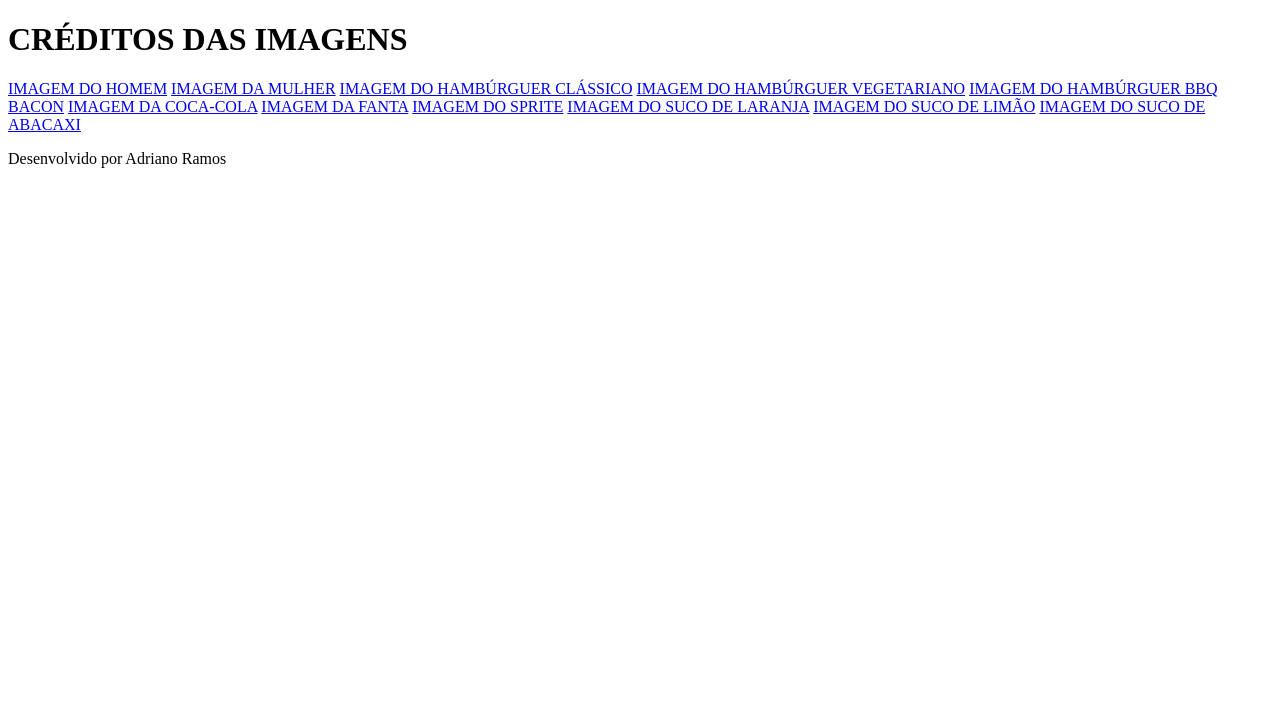
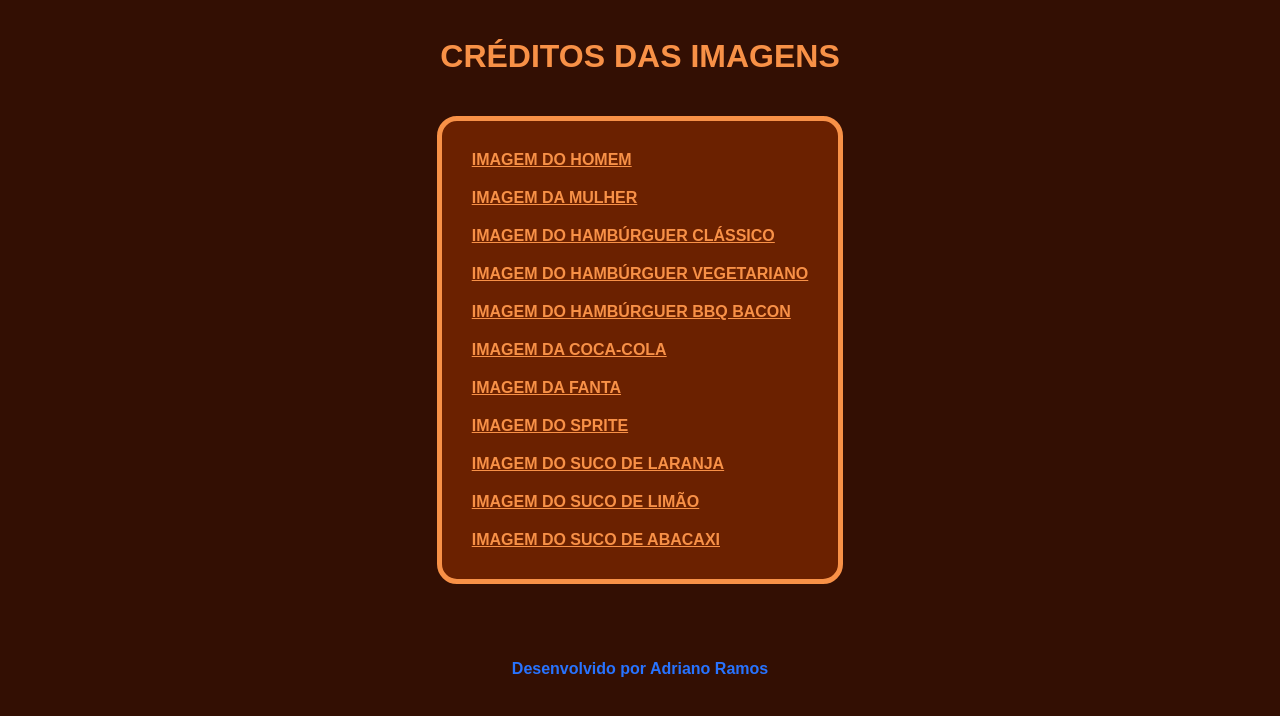
Before and after one commit to adri-ramos25/hamburgueria, a plain HTML site: page credits.html in a window 1280 px wide. Drawn offline with Linux system fonts and the light colour scheme; the site is published under a folder, as on GitHub Pages, so addresses that start at the root find nothing.

Commit message:
Update credits.html

```diff
--- a/credits.html
+++ b/credits.html
@@ -4,9 +4,9 @@
     <meta charset="UTF-8">
     <meta name="viewport" content="width=device-width, initial-scale=1.0">
     <meta http-equiv="X-UA-Compatible" content="ie=edge">
-    <link rel="stylesheet" href="/src/css/credits.css">
-    <link rel="stylesheet" href="/src/css/responsive.css">
-    <link rel="icon" href="/src/images/burguer-joint-icon.png">
+    <link rel="stylesheet" href="src/css/credits.css">
+    <link rel="stylesheet" href="src/css/responsive.css">
+    <link rel="icon" href="src/images/burguer-joint-icon.png">
     <title>CRÉDITOS DAS IMAGENS</title>
 </head>
 
```
